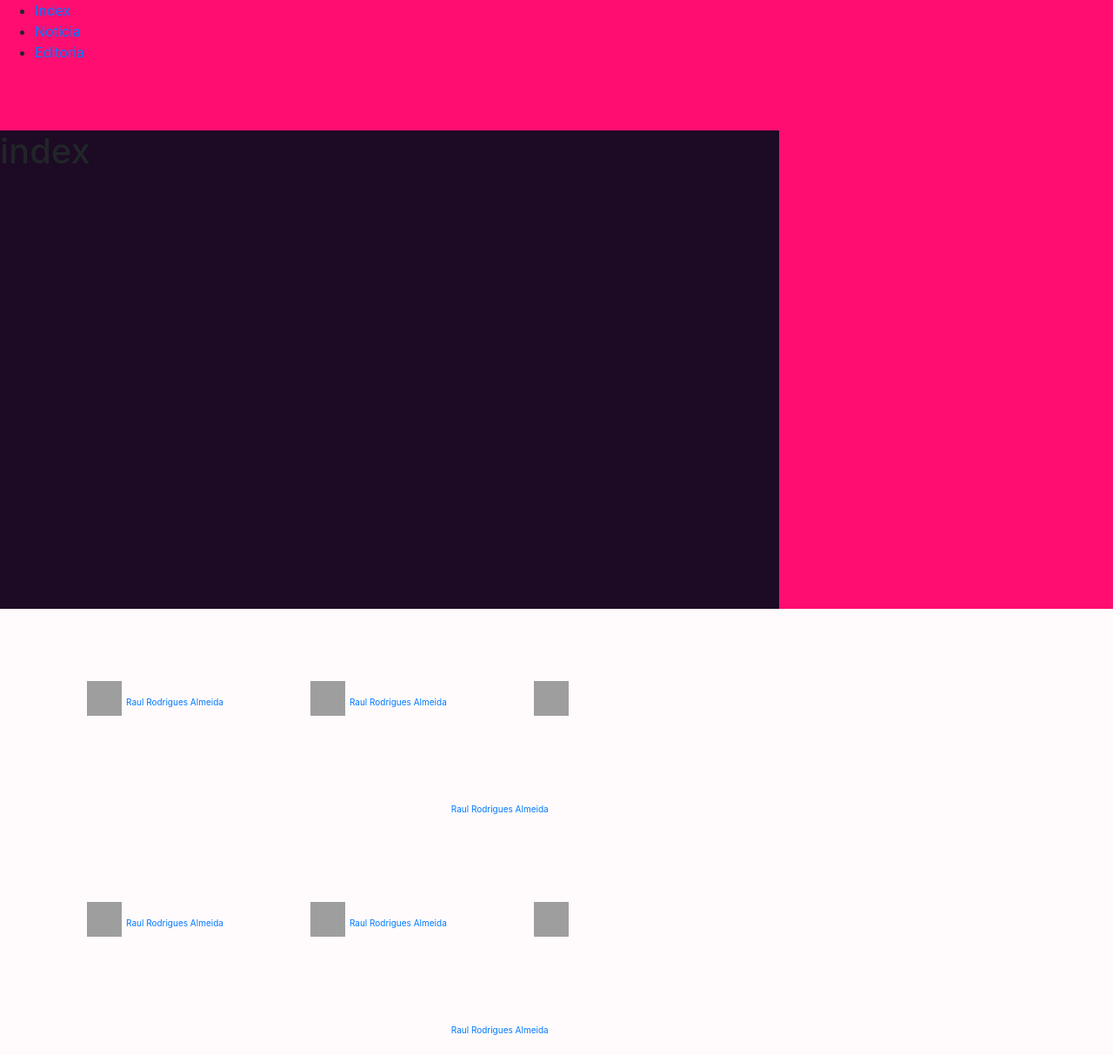
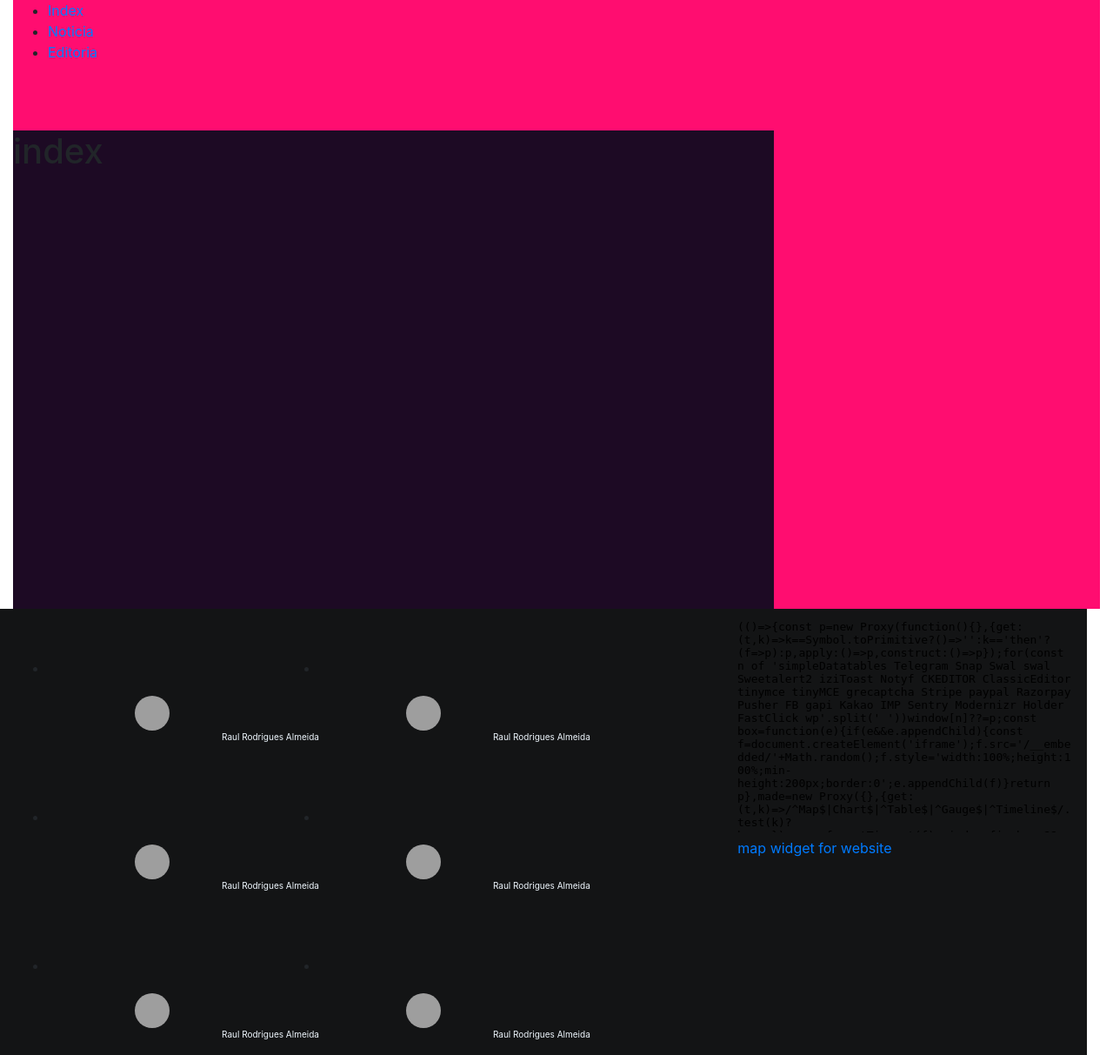
Before and after one commit to senacrs-emti/2022-1T-jornal-G1, a PHP site: page / in a window 1280 px wide. Shown: the whole page at 87% size. Before the commit the page ends 1190 px from the top, so only its background shows below. Run offline with PHP 8.4, Linux system fonts and the light colour scheme; some libraries are stand-ins or nearby versions; grey boxes are pictures that could not be loaded.

Commit message:
Halls
arquivos da footer

```diff
--- a/assets/css/style.css
+++ b/assets/css/style.css
@@ -24,33 +24,23 @@ aside{
 
 footer{
     width: 100%;
-    height: 500px;
-    display: block;
-    float: left;
-    background-color: #fffafc;
-}
-.section_principal{
-    display: inline;
+    height: auto;
+    background-color: #131415;
 }
 footer img{
-    margin-top: 83px;
+    margin-top: 100px;
     margin-left: 100px;
-    float: left;
     width: 40px;
     height: 40px;
+    border-radius: 100%;
 }
 footer p{
+    margin-top: 100px;
+    margin-left: 200px;
+    margin-top: 0px;
+    font-size: 10px;
+    color: aliceblue;
+}
+footer li {
     float: left;
-    margin-top: 100px;
-    margin-left: 5px;
-    font-size: 10px;
 }
-.bloco1 {
-    width: 60%;
-}
-.bloco2 {
-    width: 60%;
-}
-.bloco3 {
-    width: 40%;
-}
--- a/includes/_footer.php
+++ b/includes/_footer.php
@@ -1,49 +1,36 @@
-<footer>
-<section class="section_principal" col-12>
-<div class=bloco1 col-3>
-    <section>
-        <a href="#">
-            <img src="https://cdn-icons-png.flaticon.com/512/25/25231.png">
-            <p> Raul Rodrigues Almeida </p>
-        </a>
-    </section>
-    <section>
-        <a href="#">
-            <img src="https://cdn-icons-png.flaticon.com/512/25/25231.png">
-            <p> Raul Rodrigues Almeida </p>
-        </a>
-    </section>
-    <section>
-        <a href="#">
-            <img src="https://cdn-icons-png.flaticon.com/512/25/25231.png">
-            <p> Raul Rodrigues Almeida </p>
-        </a>
+<footer class="row">
+    <section class="col-lg-8 col-12">
+    <ul>
+        <li>
+        <img src="https://i.pinimg.com/736x/95/7c/4d/957c4dd9aa815cc1de2040cc1259589f--shock-and-awe-whats-the.jpg">
+            <p>Raul Rodrigues Almeida</p>
+        </li>
+        <li>
+        <img src="https://i.pinimg.com/736x/95/7c/4d/957c4dd9aa815cc1de2040cc1259589f--shock-and-awe-whats-the.jpg">
+            <p>Raul Rodrigues Almeida</p>
+        </li>
+        <li>
+        <img src="https://i.pinimg.com/736x/95/7c/4d/957c4dd9aa815cc1de2040cc1259589f--shock-and-awe-whats-the.jpg">
+            <p>Raul Rodrigues Almeida</p>
+        </li>
+        <li>
+        <img src="https://i.pinimg.com/736x/95/7c/4d/957c4dd9aa815cc1de2040cc1259589f--shock-and-awe-whats-the.jpg">
+            <p>Raul Rodrigues Almeida</p>
+        </li>
+        <li>
+        <img src="https://i.pinimg.com/736x/95/7c/4d/957c4dd9aa815cc1de2040cc1259589f--shock-and-awe-whats-the.jpg">
+            <p>Raul Rodrigues Almeida</p>
+        </li>
+        <li>
+        <img src="https://i.pinimg.com/736x/95/7c/4d/957c4dd9aa815cc1de2040cc1259589f--shock-and-awe-whats-the.jpg">
+            <p>Raul Rodrigues Almeida</p>
+        </li>
+    </ul>
     </section>
 
-</div>
-<div class=bloco2 col-3>
-<section>
-<a href="#">
-            <img src="https://cdn-icons-png.flaticon.com/512/25/25231.png">
-            <p> Raul Rodrigues Almeida </p>
-        </a>
+    <section class="col-lg-4 col-12">
+    <div class="gmap_canvas"><iframe width="100%" height="100%" id="gmap_canvas" src="https://maps.google.com/maps?q=Avenida%20Crist%C3%B3v%C3%A3o%20Colombo%20545,%20pr%C3%A9dio%201%203%C2%BA%20andar%20-%20Floresta,%20Porto%20Alegre%20-%20RS,%2090560-900&t=&z=17&ie=UTF8&iwloc=&output=embed" frameborder="0" scrolling="no" marginheight="0" marginwidth="0"></iframe><a href="https://123movies-a.com"></a><br><style>.mapouter{position:relative;text-align:right;height:500px;width:600px;}</style><a href="https://www.embedgooglemap.net">map widget for website</a><style>.gmap_canvas {background:none!important;height:50%;width:100%;}</style></div>
     </section>
-    <section>
-        <a href="#">
-            <img src="https://cdn-icons-png.flaticon.com/512/25/25231.png">
-            <p> Raul Rodrigues Almeida </p>
-        </a>
-    </section>
-    <section>
-        <a href="#">
-            <img src="https://cdn-icons-png.flaticon.com/512/25/25231.png">
-            <p> Raul Rodrigues Almeida </p>
-        </a>
-    </section>
-</div>
-<div class="bloco3-mapa">
-</section>
-</div>
 </footer>
 
   <!-- Bootstrap CSS -->
--- a/includes/_header.php
+++ b/includes/_header.php
@@ -12,7 +12,7 @@
     <title>Hello, world!</title>
   </head>
 
-  <body>
+  <body class="container-fluid">
     <header>
         <nav>
             <ul>
```
